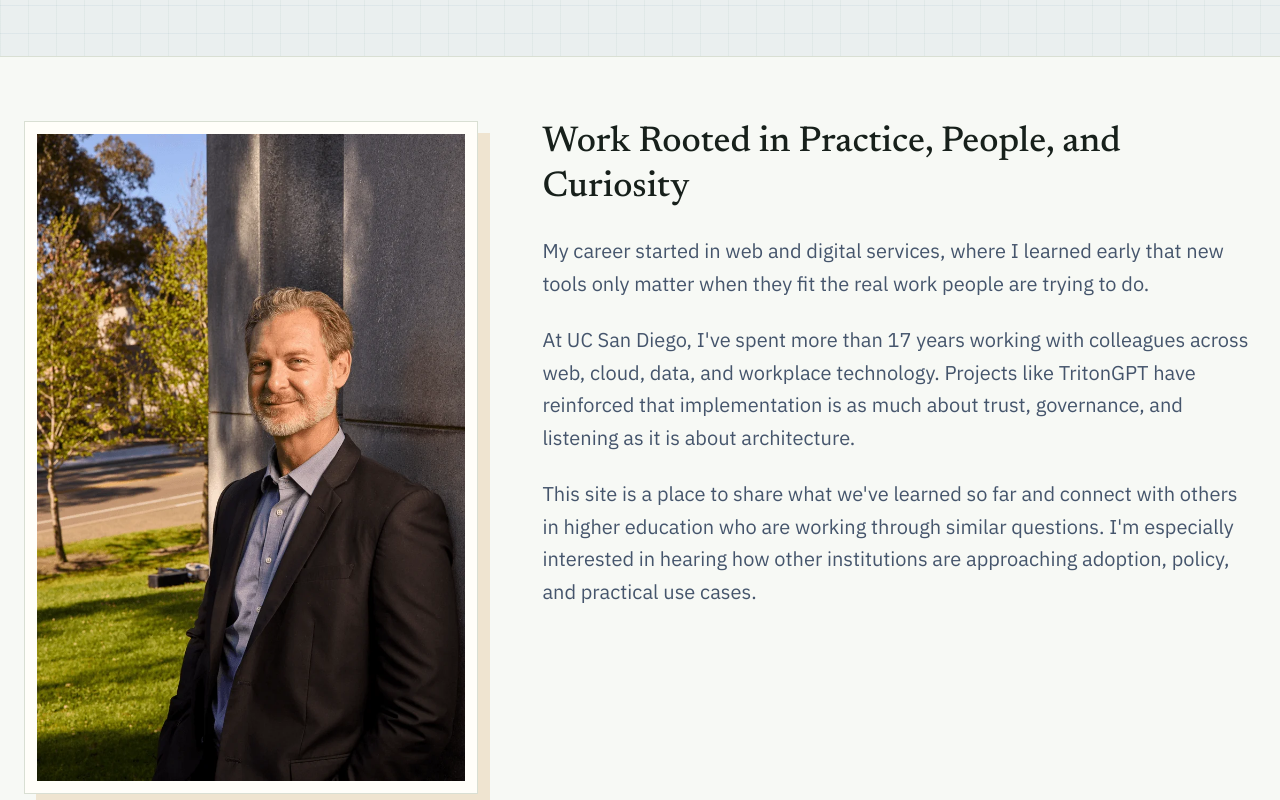
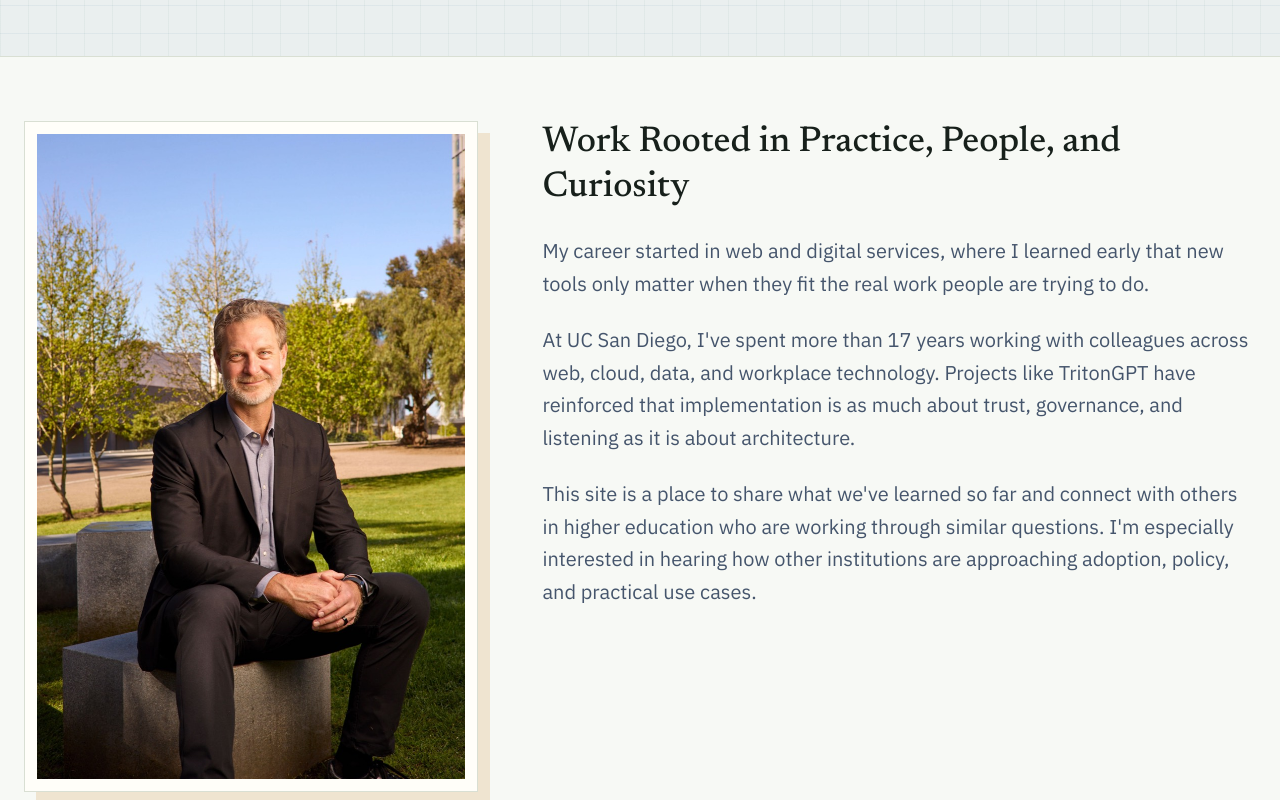
Before and after one commit to bpollak/brettpollak-website, a Next.js app: page /about in a window 1280 px wide. Shown: the part 440-1240 px from the top of the page. Built offline with nearby package versions, Linux system fonts and the light colour scheme.

Commit message:
Use distinct About page portrait

```diff
--- a/app/about/page.tsx
+++ b/app/about/page.tsx
@@ -13,10 +13,10 @@ export const metadata: Metadata = {
     url: "https://brettcpollak.com/about",
     images: [
       {
-        url: "/brettpollak-headshot-lean.png",
-        width: 300,
-        height: 400,
-        alt: "Brett Pollak",
+        url: "/brett-pollak-about.jpg",
+        width: 850,
+        height: 1280,
+        alt: "Brett Pollak seated outdoors on the UC San Diego campus",
       },
     ],
   },
@@ -24,7 +24,7 @@ export const metadata: Metadata = {
     card: "summary_large_image",
     title: "About Brett Pollak | Work in Higher Education and AI",
     description: "Background and current work on AI, digital services, and institutional change in higher education.",
-    images: ["/brettpollak-headshot-lean.png"],
+    images: ["/brett-pollak-about.jpg"],
   },
 };
 
@@ -48,10 +48,10 @@ export default function About() {
           <div className="md:col-span-2 relative">
             <div className="relative border border-[#d9dfd3] bg-[#fffef9] p-3 shadow-[12px_12px_0_rgba(201,119,18,0.16)]">
               <Image
-                src="/brettpollak-headshot-lean.webp"
-                alt="Brett Pollak"
-                width={300}
-                height={400}
+                src="/brett-pollak-about.jpg"
+                alt="Brett Pollak seated outdoors on the UC San Diego campus"
+                width={850}
+                height={1280}
                 className="w-full"
                 sizes="(min-width: 768px) 40vw, 100vw"
               />
```
Also changed, not shown: public/brett-pollak-about.jpg (added).
